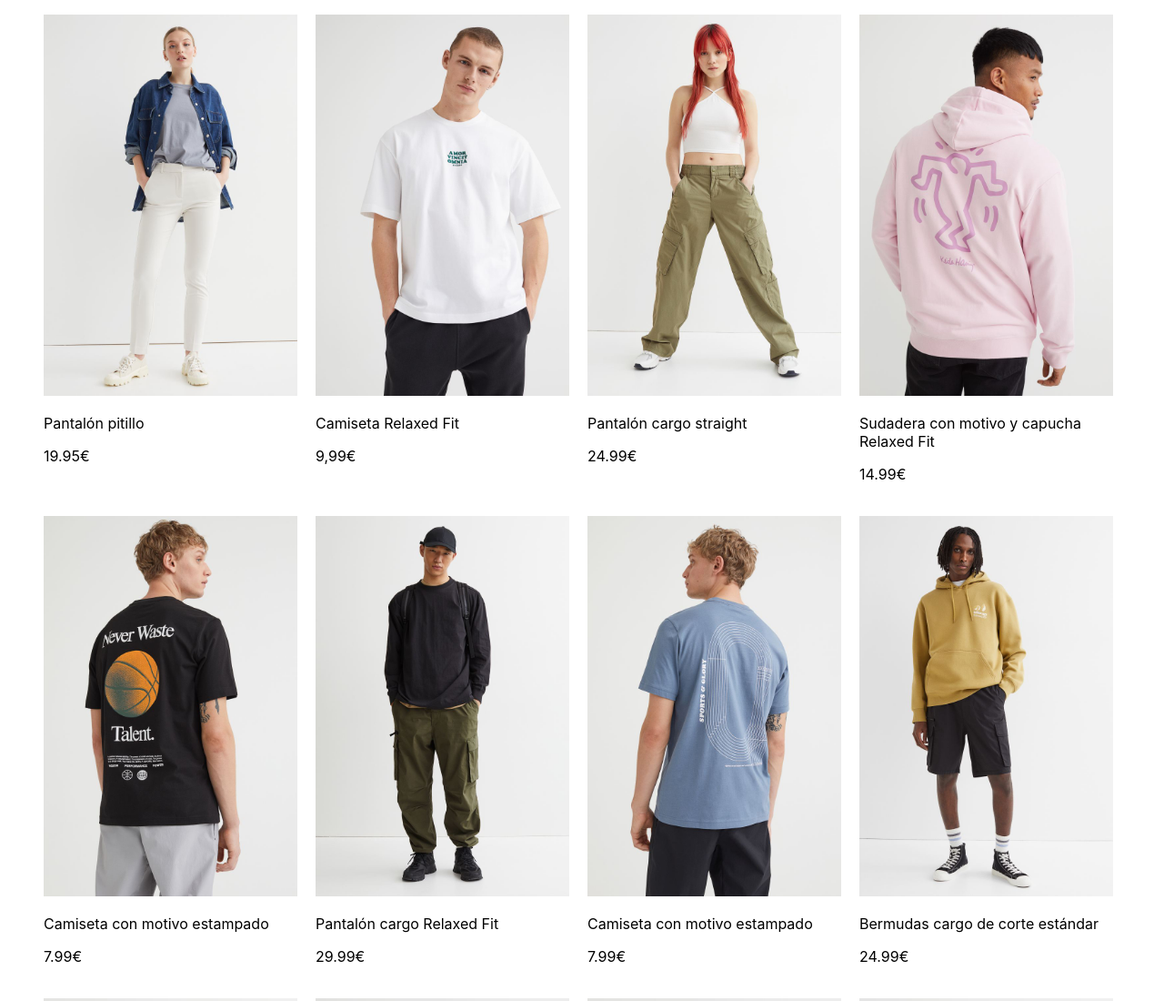
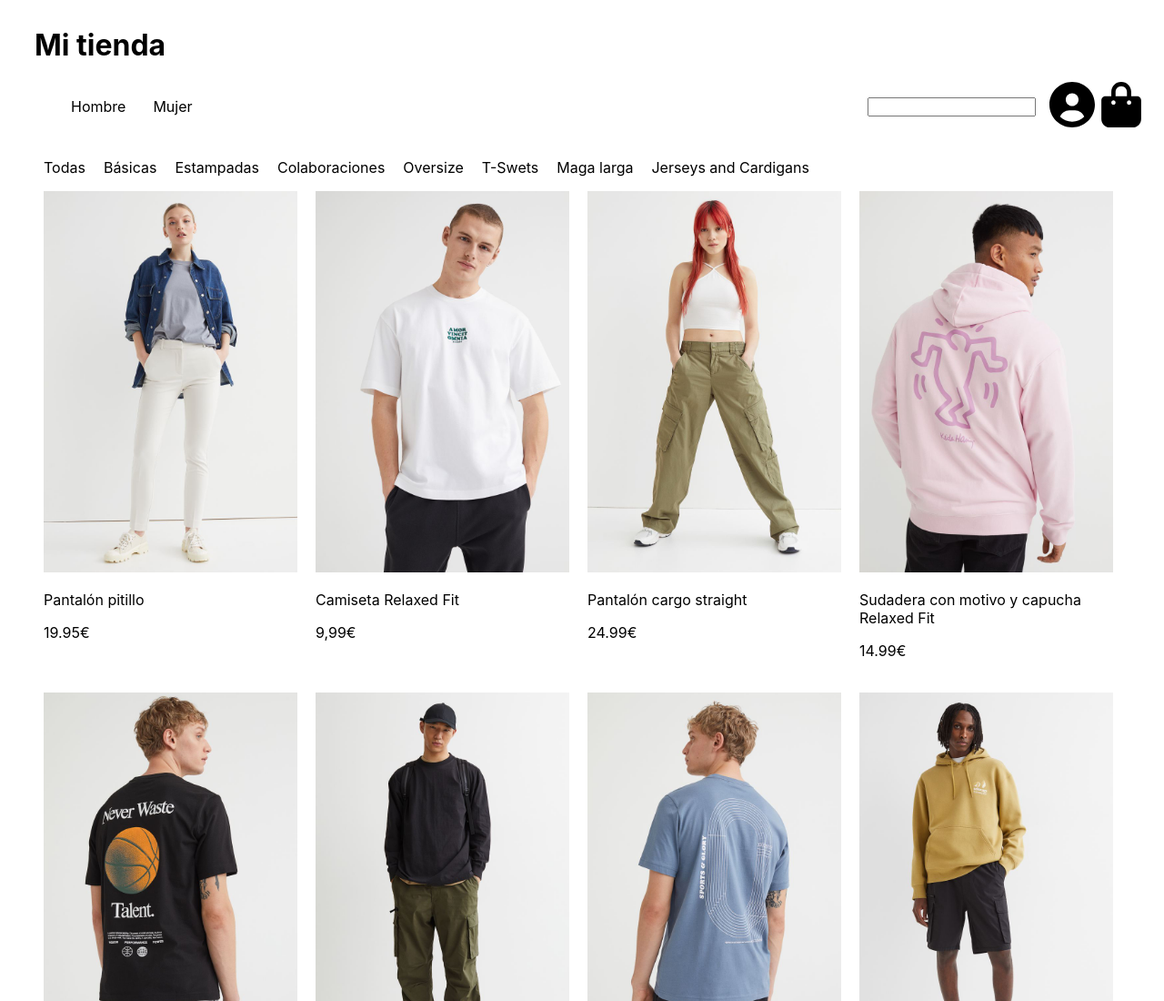
Before and after one commit to enzojnardone/HTML---CSS-EJERCICIO-3-GRID-DE-MI-TIENDA, a plain HTML site: page index.html in a window 1280 px wide. Shown: the top 1100 px of the page at 91% size. Drawn offline with Linux system fonts and the light colour scheme.

Commit message:
segundo guardado

```diff
--- a/index.html
+++ b/index.html
@@ -8,7 +8,61 @@
     <title>MI TIENDA</title>
   </head>
   <body>
+    <header>
+      <h1>Mi tienda</h1>
+      <nav>
+        <div class="gender-container">
+          <ul class="gender-selector">
+            <li>
+              <a href="" class="gender-buttom">Hombre</a>
+            </li>
+            <li>
+              <a href="" class="gender-buttom">Mujer</a>
+            </li>
+          </ul>
+        </div>
+        <div class="cSearchAndIcons">
+          <div>
+            <input type="search" id="site-search" name="q">
+          </div>
+          <div class="icons">
+            <a href=""> <img src="./SVG/circle-user-solid.svg" alt="log in/create account"></a>
+            <a href=""> <img src="./SVG/bag-shopping-solid.svg" alt="Add to cart"></a>
+          </div>
+        </div>
+      </nav>
+    </header>
     <main>
+      <div class="item-header">
+        <div class="item-type">
+          <ul class="ul-item-typology">
+            <li>
+              <a href="">Todas</a>
+            </li>
+            <li>
+              <a href="">Básicas</a>
+            </li>
+            <li>
+              <a href="">Estampadas</a>
+            </li>
+            <li>
+              <a href="">Colaboraciones</a>
+            </li>
+            <li>
+              <a href="">Oversize</a>
+            </li>
+            <li>
+              <a href="">T-Swets</a>
+            </li>
+            <li>
+              <a href="">Maga larga</a>
+            </li>
+            <li>
+              <a href=""> Jerseys and Cardigans </a>
+            </li>
+          </ul>
+        </div>
+      </div>
       <div class="p-container">
         <ul>
           <li>
@@ -67,7 +121,8 @@
               <div class="product-img">
                 <img
                   src="./Products/hmgoepprod3.jpeg"
-                  alt="Sudadera con motivo y capucha Relaxed Fit"/>
+                  alt="Sudadera con motivo y capucha Relaxed Fit"
+                />
               </div>
               <div class="product-descrption">
                 <div class="product-text">
@@ -84,7 +139,8 @@
               <div class="product-img">
                 <img
                   src="./Products/hmgoepprod4.jpeg"
-                  alt="Camiseta con motivo estampado"/>
+                  alt="Camiseta con motivo estampado"
+                />
               </div>
               <div class="product-description">
                 <div class="product-text">
@@ -101,7 +157,8 @@
               <div class="product-img">
                 <img
                   src="./Products/hmgoepprod5.jpeg"
-                  alt="Pantalón cargo Relaxed Fit"/>
+                  alt="Pantalón cargo Relaxed Fit"
+                />
               </div>
               <div class="product-description">
                 <div class="product-text">
@@ -118,7 +175,8 @@
               <div class="product-img">
                 <img
                   src="./Products/hmgoepprod6.jpeg"
-                  alt="Camiseta con motivo estampado"/>
+                  alt="Camiseta con motivo estampado"
+                />
               </div>
               <div class="product-description">
                 <div class="product-text">
@@ -135,7 +193,8 @@
               <div class="product-img">
                 <img
                   src="./Products/hmgoepprod7.jpeg"
-                  alt="Bermudas cargo de corte estándar"/>
+                  alt="Bermudas cargo de corte estándar"
+                />
               </div>
               <div class="product-descripton">
                 <div class="product-text">
@@ -152,7 +211,8 @@
               <div class="product-img">
                 <img
                   src="./Products/hmgoepprod8.jpeg"
-                  alt="Pantalón de sarga High Waist"/>
+                  alt="Pantalón de sarga High Waist"
+                />
               </div>
               <div class="product-description">
                 <div class="product-text">
@@ -169,7 +229,8 @@
               <div class="product-img">
                 <img
                   src="./Products/hmgoepprod9.jpeg"
-                  alt="Chinos en sarga de algodón"/>
+                  alt="Chinos en sarga de algodón"
+                />
               </div>
               <div class="product-descripton">
                 <div class="product-text">
@@ -186,7 +247,8 @@
               <div class="product-img">
                 <img
                   src="./Products/hmgoepprod10.jpeg"
-                  alt="Blusa con pliegues"/>
+                  alt="Blusa con pliegues"
+                />
               </div>
               <div class="product-descripton">
                 <div class="product-text">
@@ -203,7 +265,8 @@
               <div class="product-img">
                 <img
                   src="./Products/hmgoepprod11.jpeg"
-                  alt="Camisa oversize de lino"/>
+                  alt="Camisa oversize de lino"
+                />
               </div>
               <div class="product-description">
                 <div class="product-text">
@@ -220,7 +283,8 @@
               <div class="product-img">
                 <img
                   src="./Products/hmgoepprod12.jpeg"
-                  alt="Cazadora denim oversize"/>
+                  alt="Cazadora denim oversize"
+                />
               </div>
               <div class="product-description">
                 <div class="product-text">
@@ -252,7 +316,8 @@
               <div class="product-img">
                 <img
                   src="./Products/hmgoepprod14.jpeg"
-                  alt="Cárdigan de punto"/>
+                  alt="Cárdigan de punto"
+                />
               </div>
               <div class="product-description">
                 <div class="product-text">
@@ -269,7 +334,8 @@
               <div class="product-img">
                 <img
                   src="./Products/hmgoepprod15.jpeg"
-                  alt="Jersey en punto suave"/>
+                  alt="Jersey en punto suave"
+                />
               </div>
               <div class="producto-description">
                 <div class="product-text">
@@ -286,7 +352,8 @@
               <div class="product-img">
                 <img
                   src="./Products/hmgoepprod16.jpeg"
-                  alt="90s Baggy High Waist Jeans"/>
+                  alt="90s Baggy High Waist Jeans"
+                />
               </div>
               <div class="product-description">
                 <div class="product-text">
@@ -303,7 +370,8 @@
               <div class="product-img">
                 <img
                   src="./Products/hmgoepprod17.jpeg"
-                  alt="Vestido de satén con cinturón de anudar"/>
+                  alt="Vestido de satén con cinturón de anudar"
+                />
               </div>
               <div class="product-description">
                 <div class="product-text">
@@ -318,7 +386,7 @@
           <li>
             <div class="product-card">
               <div class="product-img">
-                <img src="./Products/hmgoepprod18.jpeg" alt="Joggers cargo"/>
+                <img src="./Products/hmgoepprod18.jpeg" alt="Joggers cargo" />
               </div>
               <div class="product-description">
                 <div class="product-text">
@@ -333,7 +401,7 @@
           <li>
             <div class="product-card">
               <div class="product-img">
-                <img src="./Products/hmgoepprod19.jpeg" alt="Skinny Jeans"/>
+                <img src="./Products/hmgoepprod19.jpeg" alt="Skinny Jeans" />
               </div>
               <div class="product-description">
                 <div class="product-text">
@@ -350,7 +418,8 @@
               <div class="product-img">
                 <img
                   src="./Products/hmgoepprod20.jpeg"
-                  alt="Americana de botonadura sencilla"/>
+                  alt="Americana de botonadura sencilla"
+                />
               </div>
               <div class="product-description">
                 <div class="product-text">
@@ -367,7 +436,8 @@
               <div class="product-img">
                 <img
                   src="./Products/hmgoepprod21.jpeg"
-                  alt="Joggers Regular Fit"/>
+                  alt="Joggers Regular Fit"
+                />
               </div>
               <div class="product-description">
                 <div class="product-text">
@@ -384,7 +454,8 @@
               <div class="product-img">
                 <img
                   src="./Products/hmgoepprod22.jpeg"
-                  alt="Mallas moldeadoras High waist"/>
+                  alt="Mallas moldeadoras High waist"
+                />
               </div>
               <div class="product-description">
                 <div class="product-text">
@@ -401,7 +472,8 @@
               <div class="product-img">
                 <img
                   src="./Products/hmgoepprod23.jpeg"
-                  alt="Chaqueta de correr repelente al agua Regular Fit"/>
+                  alt="Chaqueta de correr repelente al agua Regular Fit"
+                />
               </div>
               <div class="product-description">
                 <div class="product-text">
--- a/styles.css
+++ b/styles.css
@@ -7,6 +7,53 @@ body {
     Oxygen, Ubuntu, Cantarell, Fira Sans, Droid Sans, Helvetica Neue, Helvetica,
     Arial, sans-serif;
   font-weight: 400;
+}
+
+header {
+  padding: 0;
+  margin: 30px;
+}
+
+nav {
+  display: flex;
+  align-items: center;
+  justify-content: space-between;
+}
+
+nav ul {
+  list-style: none;
+  display: flex;
+  justify-content: center;
+  align-items: center;
+  gap: 30px;
+}
+
+.cSearchAndIcons {
+  display: flex;
+  align-items: center;
+  gap: 15px;
+}
+
+.gender-buttom {
+  text-decoration: none;
+  color: #000;
+}
+
+.icons img {
+  gap: 30px;
+  width: 50px;
+  height: 50px;
+}
+
+.ul-item-typology {
+  display: flex;
+  gap: 20px;
+  list-style: none;
+}
+
+.ul-item-typology a {
+  text-decoration: none;
+  color: black;
 }
 
 .p-container {
```
Also changed, not shown: SVG/bag-shopping-solid.svg (added), SVG/cart-arrow-down-solid.svg (added), SVG/circle-user-solid.svg (added), SVG/heart-solid.svg (added).
